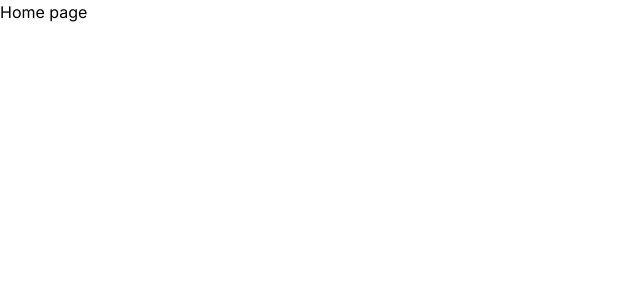
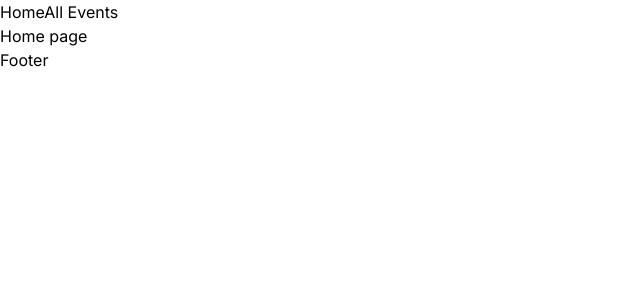
Before and after one commit to szvitek/bg-evento, a Next.js app: page / in a window 1280 px wide. Shown: the top 300 px of the page, without its empty margins (0-640 px from the left). Built offline with nearby package versions, Linux system fonts and the light colour scheme.

Commit message:
feat(Routing): Layout, Pages, Dynamic routes, Links

```diff
--- /dev/null
+++ b/src/app/event/[slug]/page.tsx
@@ -0,0 +1,3 @@
+export default function EventPage() {
+  return <main>Event page</main>;
+}
--- /dev/null
+++ b/src/app/events/[city]/page.tsx
@@ -0,0 +1,3 @@
+export default function EventsPage() {
+  return <div>EventsPage</div>;
+}
--- a/src/app/layout.tsx
+++ b/src/app/layout.tsx
@@ -1,6 +1,8 @@
 import type { Metadata } from 'next';
 import { Inter } from 'next/font/google';
 import './globals.css';
+import Header from '@/components/header';
+import Footer from '@/components/footer';
 
 const inter = Inter({ subsets: ['latin'] });
 
@@ -16,7 +18,11 @@ export default function RootLayout({
 }) {
   return (
     <html lang="en">
-      <body className={inter.className}>{children}</body>
+      <body className={inter.className}>
+        <Header />
+        {children}
+        <Footer />
+      </body>
     </html>
   );
 }
--- /dev/null
+++ b/src/app/not-found.tsx
@@ -0,0 +1,3 @@
+export default function NotFound() {
+  return <main>We could not found that page</main>;
+}
--- /dev/null
+++ b/src/app/privacy-policy/page.tsx
@@ -0,0 +1,3 @@
+export default function Page() {
+  return <main>Privacy Policy</main>;
+}
--- /dev/null
+++ b/src/app/terms-conditions/page.tsx
@@ -0,0 +1,3 @@
+export default function TermsConditionsPage() {
+  return <main>Terms & Conditions</main>;
+}
--- /dev/null
+++ b/src/components/footer.tsx
@@ -0,0 +1,3 @@
+export default function Footer() {
+  return <footer>Footer</footer>;
+}
--- /dev/null
+++ b/src/components/header.tsx
@@ -0,0 +1,10 @@
+import Link from 'next/link';
+
+export default function Header() {
+  return (
+    <header>
+      <Link href="/">Home</Link>
+      <Link href="/events/all">All Events</Link>
+    </header>
+  );
+}
```
